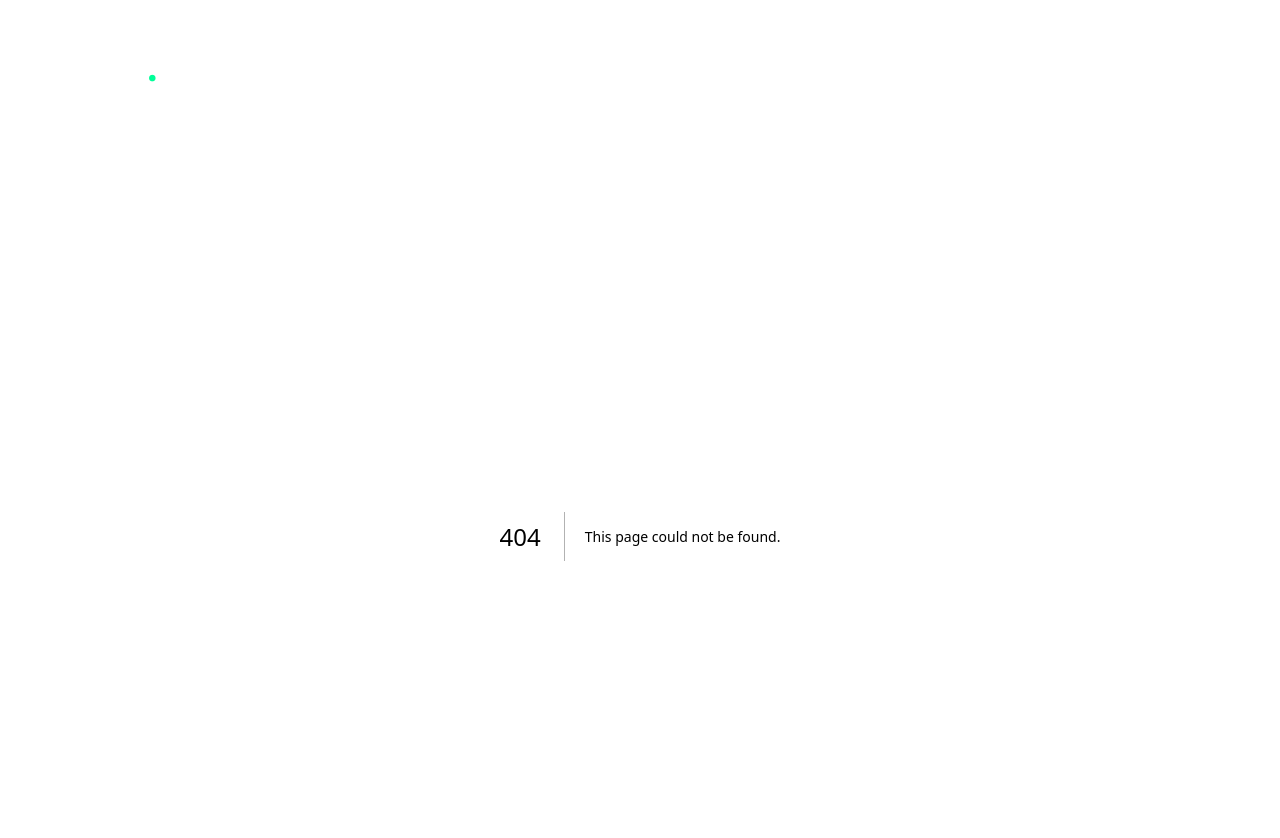
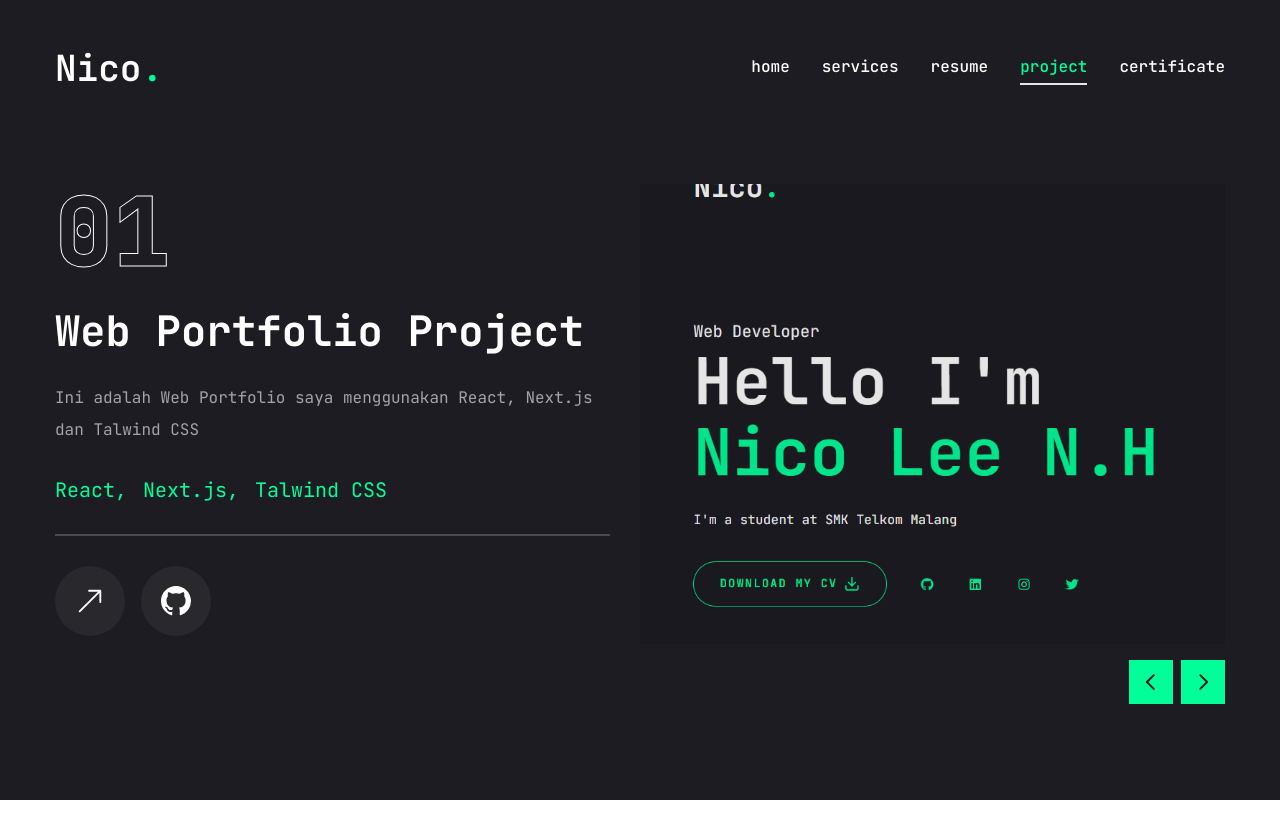
Before and after one commit to Nico-LeeNH/portfolioweb, a Next.js app: page /Project in a window 1280 px wide. Before the commit this address had no page. Shown: the top 838 px of the page. After the commit the page ends 800 px from the top, so only its background shows below. Built offline with nearby package versions, Linux system fonts and the light colour scheme.

Commit message:
style: update

```diff
--- a/app/work/page.jsx
+++ b/app/Project/page.jsx
@@ -92,7 +92,7 @@ const projects = [
   },
 ];
 
-const Work = () => {
+const Project = () => {
   const [project, setProject] = useState(projects[0]);
 
   const handleSlideChange = (swiper) => {
@@ -210,4 +210,4 @@ const Work = () => {
   );
 };
 
-export default Work;
+export default Project;
--- a/components/MobileNav.jsx
+++ b/components/MobileNav.jsx
@@ -19,8 +19,8 @@ const links = [
         path: '/resume'
     },
     {
-        name: 'work',
-        path: '/work'
+        name: 'project',
+        path: '/Project'
     },
     {
         name: 'Certificate',
--- a/components/Nav.jsx
+++ b/components/Nav.jsx
@@ -17,8 +17,8 @@ const links = [
         path: "/resume"
     },
     {
-        name: "work",
-        path: "/work"
+        name: "project",
+        path: "/Project"
     },
     {
         name: "certificate",
```
